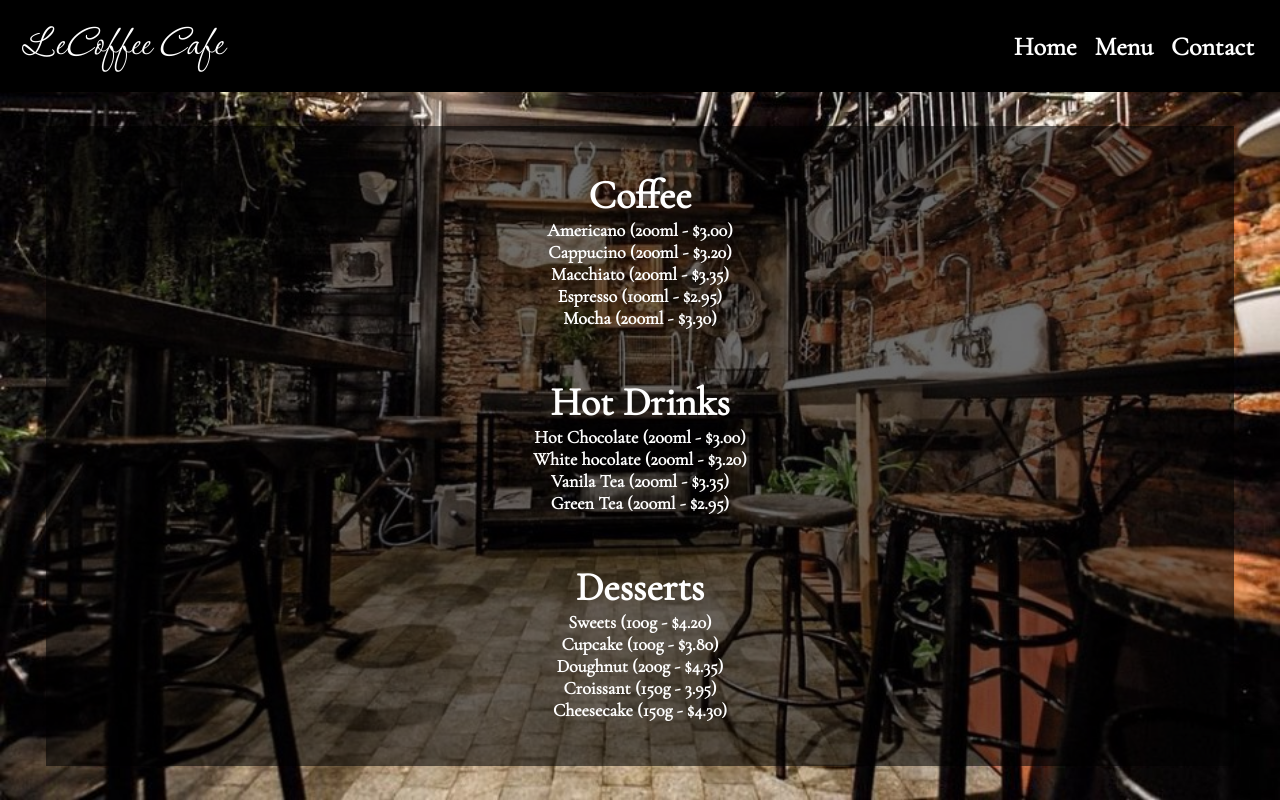
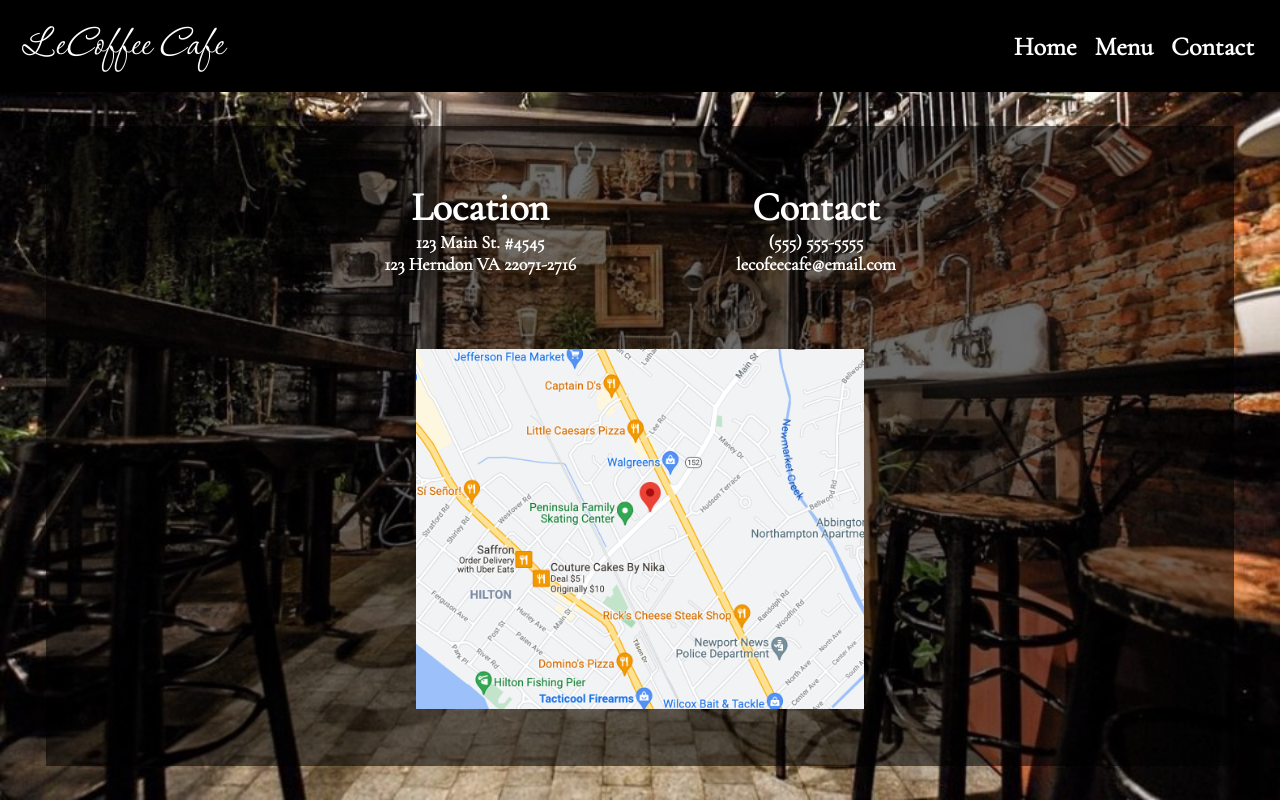
Before and after one commit to yamakenth/restaurant-page, a website built with webpack: page dist/index.html in a window 1280 px wide. Built offline with nearby package versions, Linux system fonts and the light colour scheme.

Commit message:
Add and style contact section

```diff
--- a/src/contact.js
+++ b/src/contact.js
@@ -0,0 +1,52 @@
+import mapImage from './location.png';
+
+function createContatct(displayArea) {
+  // create top subdiv
+  const top = document.createElement('div');
+  top.classList.add('top');
+  top.appendChild(createLocationDiv());
+  top.appendChild(createContactDiv());
+  // add map location
+  const mainImage = new Image();
+  mainImage.src = mapImage;
+  mainImage.id = 'map-image';
+
+  displayArea.appendChild(top);
+  displayArea.appendChild(mainImage);
+}
+
+function createLocationDiv() {
+  const locationDiv = document.createElement('div');
+  locationDiv.classList.add('location');
+  const locationHeader = document.createElement('h2');
+  locationHeader.textContent = 'Location';
+  const location = document.createElement('h4');
+  location.textContent = '123 Main St. #4545';
+  const location2 = document.createElement('h4');
+  location2.textContent = '123 Herndon VA 22071-2716';
+
+  locationDiv.appendChild(locationHeader);
+  locationDiv.appendChild(location);
+  locationDiv.appendChild(location2);
+
+  return locationDiv;
+}
+
+function createContactDiv() {
+  const contactDiv = document.createElement('div');
+  contactDiv.classList.add('contact');
+  const contactHeader = document.createElement('h2');
+  contactHeader.textContent = 'Contact';
+  const phone = document.createElement('h4');
+  phone.textContent = '(555) 555-5555';
+  const email = document.createElement('h4');
+  email.textContent = 'lecofeecafe@email.com';
+
+  contactDiv.appendChild(contactHeader);
+  contactDiv.appendChild(phone);
+  contactDiv.appendChild(email);
+
+  return contactDiv;
+}
+
+export { createContatct };
--- a/src/index.js
+++ b/src/index.js
@@ -1,6 +1,7 @@
 import { createTheme } from './theme';
 import { createHome } from './home';
 import { createMenu } from './menu';
+import { createContatct } from './contact';
 import './style.css';
 
 // when page load
@@ -8,4 +9,5 @@ createTheme();
 const displayArea = document.querySelector('.display-area');
 // createHome(displayArea);
 
-createMenu(displayArea);
+// createMenu(displayArea);
+createContatct(displayArea);
--- a/src/style.css
+++ b/src/style.css
@@ -100,3 +100,15 @@ h4 {
 .menu-subsection {
   text-align: center;
 }
+
+.top {
+  display: flex;
+  justify-content: space-between;
+  gap: 160px;
+  text-align: center;
+}
+
+#map-image {
+  height: 360px;
+  width: auto;
+}
```
Also changed, not shown: dist/0874f013adb2abc7c99c.png (added), dist/main.js, src/location.png (added).
